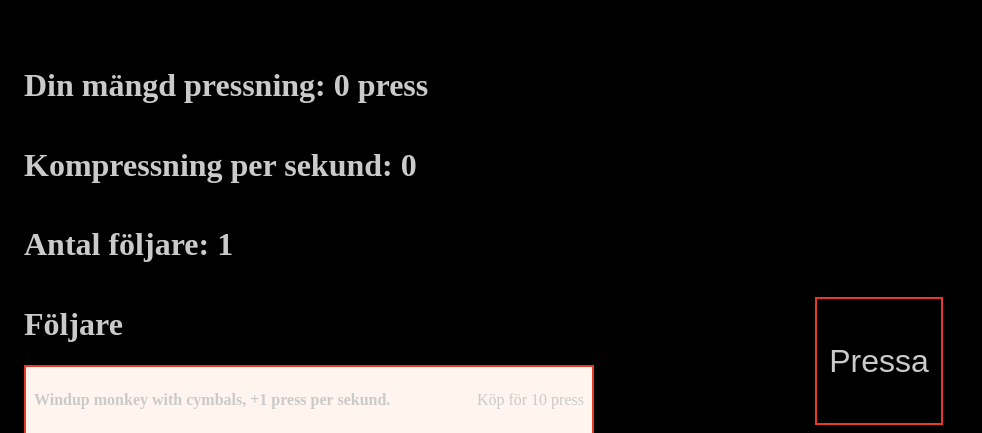
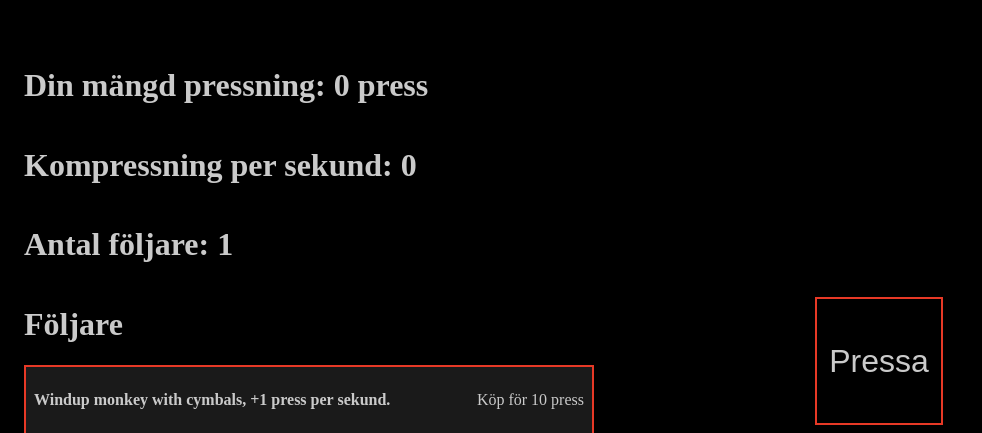
Before and after one commit to NTIG-Umea/clicker-Emisod23, a plain HTML site: page index.html in a window 1280 px wide. In both pictures the pointer is over the element 309 px from the left and 766 px from the top of the page. Shown: the part 367-800 px from the top of the page, without its empty margins (0-982 px from the left). Drawn offline with Linux system fonts and the light colour scheme.

Commit message:
ändra hover färgen

```diff
--- a/stylesheets/style.css
+++ b/stylesheets/style.css
@@ -62,7 +62,7 @@ footer {
 }
 
 .card:hover {
-  background-color:seashell;
+  background-color:#1a1a1a;
 }
 
 .title {
```
